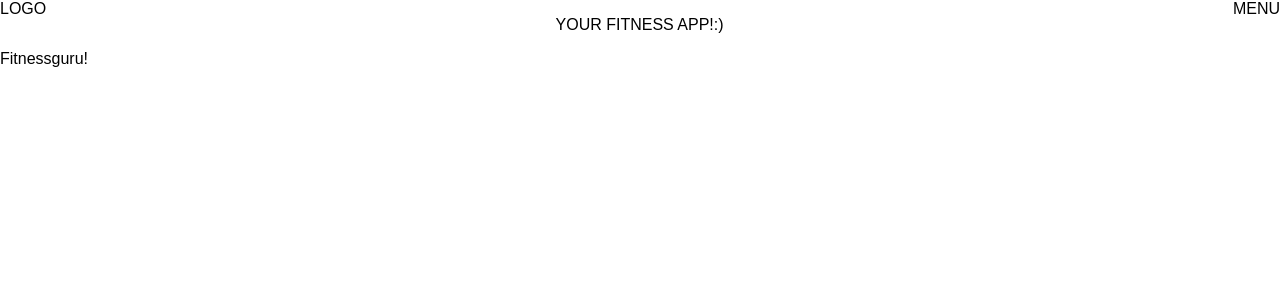
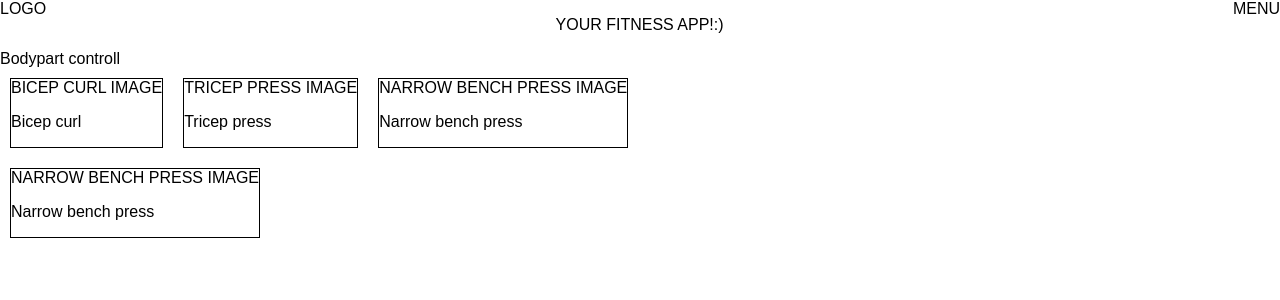
Before and after one commit to AlexandraKarlsson/myfintessapp, a React (Create React App) app: page / in a window 1280 px wide. Shown: the top 300 px of the page. Built offline with nearby package versions, Linux system fonts and the light colour scheme.

Commit message:
Added exercises and workout components

```diff
--- /dev/null
+++ b/src/components/exercise/Exercise.css
@@ -0,0 +1,4 @@
+.Exercise{
+    border: 1px solid black;
+    margin: 10px;
+}
--- /dev/null
+++ b/src/components/exercise/Exercise.js
@@ -0,0 +1,13 @@
+import React from 'react';
+import './Exercise.css';
+
+const exercise = (props) => {
+    return(
+        <div className='Exercise'>
+            <div>{props.imageName}</div>
+            <p>{props.name}</p>
+        </div>
+    );
+}
+
+export default exercise;
--- /dev/null
+++ b/src/components/exerciselist/ExerciseList.css
@@ -0,0 +1,3 @@
+.ExerciseList{
+    display: flex;
+}
--- /dev/null
+++ b/src/components/exerciselist/ExerciseList.js
@@ -0,0 +1,17 @@
+import React from 'react';
+import Exercise from '../exercise/Exercise';
+import './ExerciseList.css';
+
+const exerciseList = (props) => {
+    const exercises = props.exercises.map(exercise => {
+        return(<Exercise name={exercise.name} imageName={exercise.imageName}/>)
+    });
+
+    return(
+        <div className='ExerciseList'>
+            {exercises}
+        </div>
+    );
+}
+
+export default exerciseList;
--- /dev/null
+++ b/src/components/workout/Workout.css
@@ -0,0 +1,3 @@
+.Workout {
+    display: flex;
+}
--- /dev/null
+++ b/src/components/workout/Workout.js
@@ -0,0 +1,18 @@
+import React from 'react';
+import Exercise from '../exercise/Exercise';
+import './Workout.css';
+
+const workout = (props) => {
+
+    const workout = props.exercises.map(exercise => {
+        return(<Exercise name={exercise.name} imageName={exercise.imageName}/>)
+    });
+
+    return(
+        <div className='Workout'>
+            {workout}
+        </div>
+    );
+}
+
+export default workout;
--- a/src/containers/fitnessguru/FitnessGuru.js
+++ b/src/containers/fitnessguru/FitnessGuru.js
@@ -1,8 +1,48 @@
 import React, {Component} from 'react';
+import ExerciseList from '../../components/exerciselist/ExerciseList';
+import Aux from '../../hoc/auxiliary/Auxiliary';
+import Workout from '../../components/workout/Workout';
 
 class FitnessGuru extends Component {
+
+    state = {
+        exercises : [
+            {
+                id : 0,
+                name : 'Bicep curl',
+                imageName : 'BICEP CURL IMAGE'
+            },
+            {
+                id : 1,
+                name : 'Tricep press',
+                imageName : 'TRICEP PRESS IMAGE'
+            },
+            {
+                id : 2,
+                name : 'Narrow bench press',
+                imageName : 'NARROW BENCH PRESS IMAGE'
+            }
+        ],
+        workout : [
+            {
+                id : 2,
+                name : 'Narrow bench press',
+                imageName : 'NARROW BENCH PRESS IMAGE'
+            }
+        ]
+    }
+
     render(){
-        return(<div>Fitnessguru!</div>);
+        return(
+        <Aux>
+            <div>
+                Bodypart controll
+            </div>
+            <ExerciseList exercises={this.state.exercises}/>
+            <Workout exercises={this.state.workout}/>
+        </Aux>
+
+    );
     }
 }
 
```
